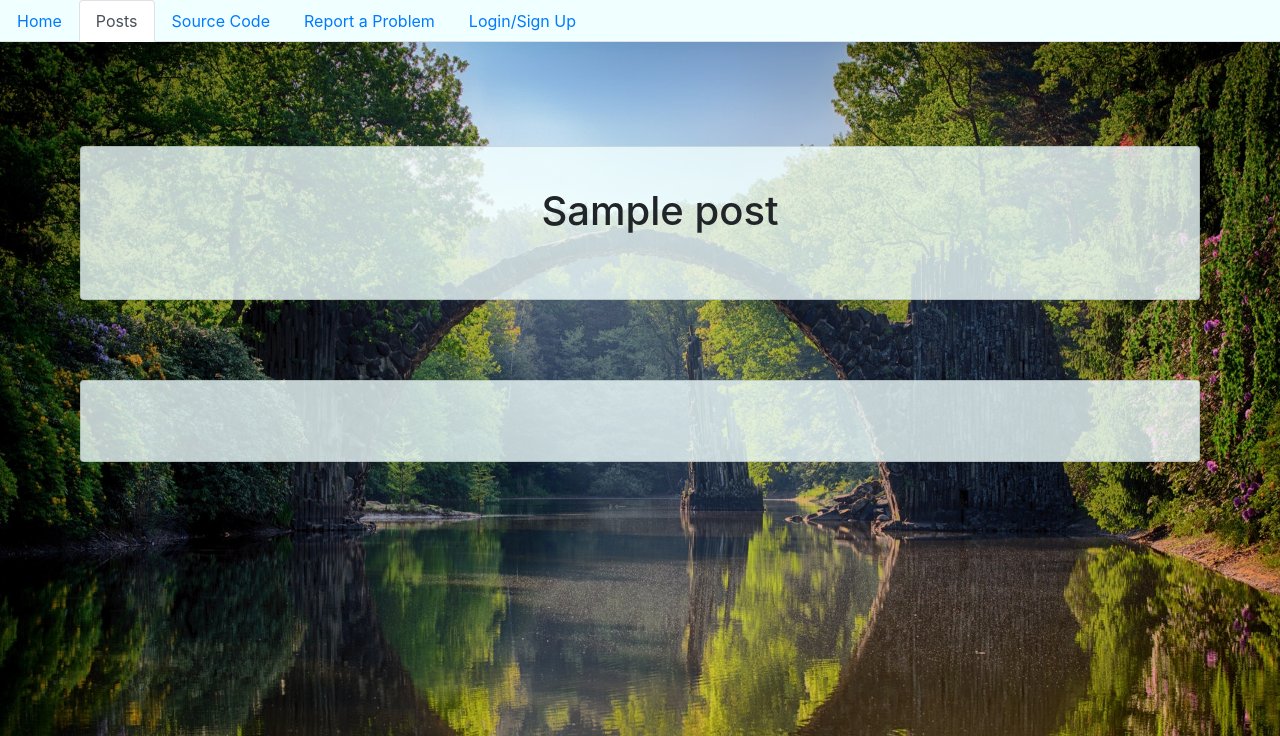
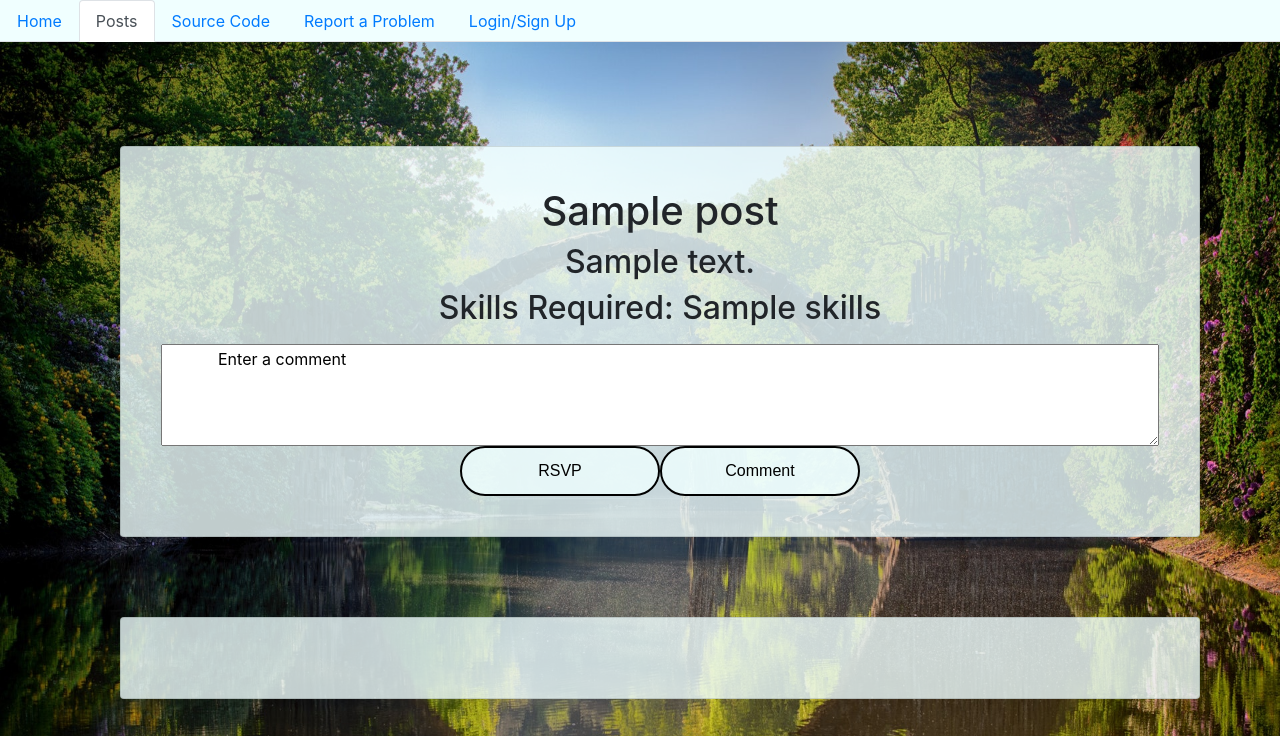
Before and after one commit to hd1867/CommunityProject, a Flask app: page /details in a window 1280 px wide. Shown: the top 736 px of the page. Run offline with Flask 2, Linux system fonts and the light colour scheme; a database or web service that is not in the repository returns one stand-in record (values such as "Sample title"); some libraries are stand-ins or nearby versions.

Commit message:
Add textareas for description and prepare for comment integration

```diff
--- a/templates/create.html
+++ b/templates/create.html
@@ -13,10 +13,11 @@
             </div>
             <div class="form-group">
                 <label for="description">Description:</label><br>
-                <input required type="text" name="description" id="description">
+                <textarea  type="text" name="description" id="description" rows="4" cols="30"></textarea>
             </div>
             <div class="form-group">
                 <label for="location">Location:</label><br>
+
                 <input required type="text" name="location" id="location">
             </div>
             <div class="form-group">
--- a/templates/post.html
+++ b/templates/post.html
@@ -4,18 +4,30 @@
 {% block active_link %}posts-link{% endblock %}
 
 {% block body %}
+    <ul id="post">
     <div class ="card">
-    <ul id="post">
+
         <div class="container">
             <h1 class="text-center"> {{post[0]}} </h1>
+            <h2 class="text-center"> {{post[1]}}</h2>
+            <h2 class="text-center"> Skills Required: {{ post[2] }}</h2>
         </div>
-        </ul>
+
+        <label for="Comment"></label>
+        <textarea id="Comment" rows="4" cols="50">
+            Enter a comment
+        </textarea>
+
+        <div class="row">
+            <button onclick=""> RSVP </button>
+            <button onclick=""> Comment</button>
+        </div>
     </div>
     <div class ="card">
         <div class ="container">
 
         </div>
     </div>
-
+    </ul>
 
 {% endblock %}
```
